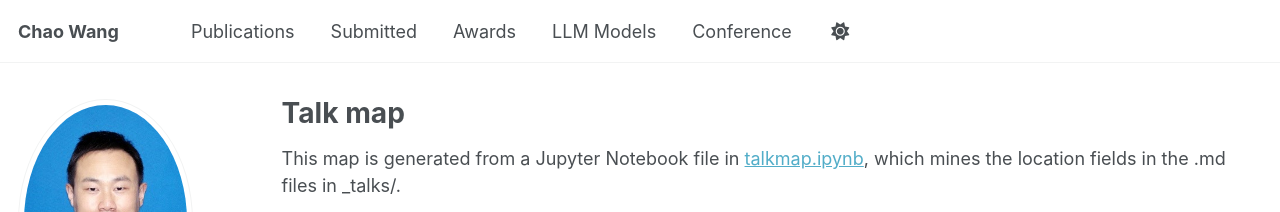
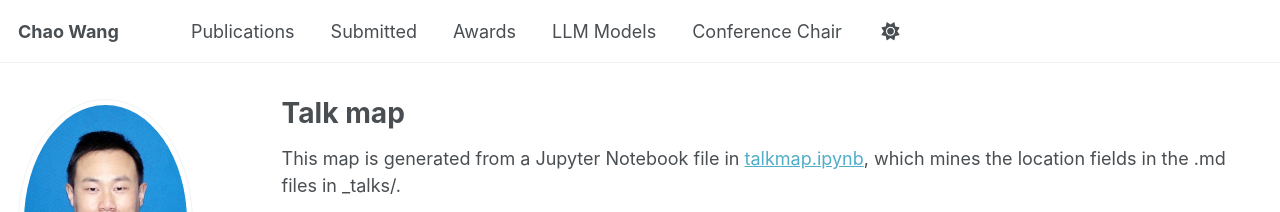
Before and after one commit to Drwangchao/Drwangchao.github.io, a Jekyll site: the page built from _pages/talkmap.html, in a window 1280 px wide. Shown: the top 212 px of the page. Built offline with Jekyll 4.4.1, drawn with Linux system fonts in a browser that asks for light colours; nearby versions of some CDN libraries; some web fonts are replaced.

Commit message:
Update navigation.yml

```diff
--- a/_data/navigation.yml
+++ b/_data/navigation.yml
@@ -12,5 +12,5 @@ main:
   - title: "LLM Models"
     url: /models/
 
-  - title: "Conference"
+  - title: "Conference Chair"
     url: /meetings/
```
